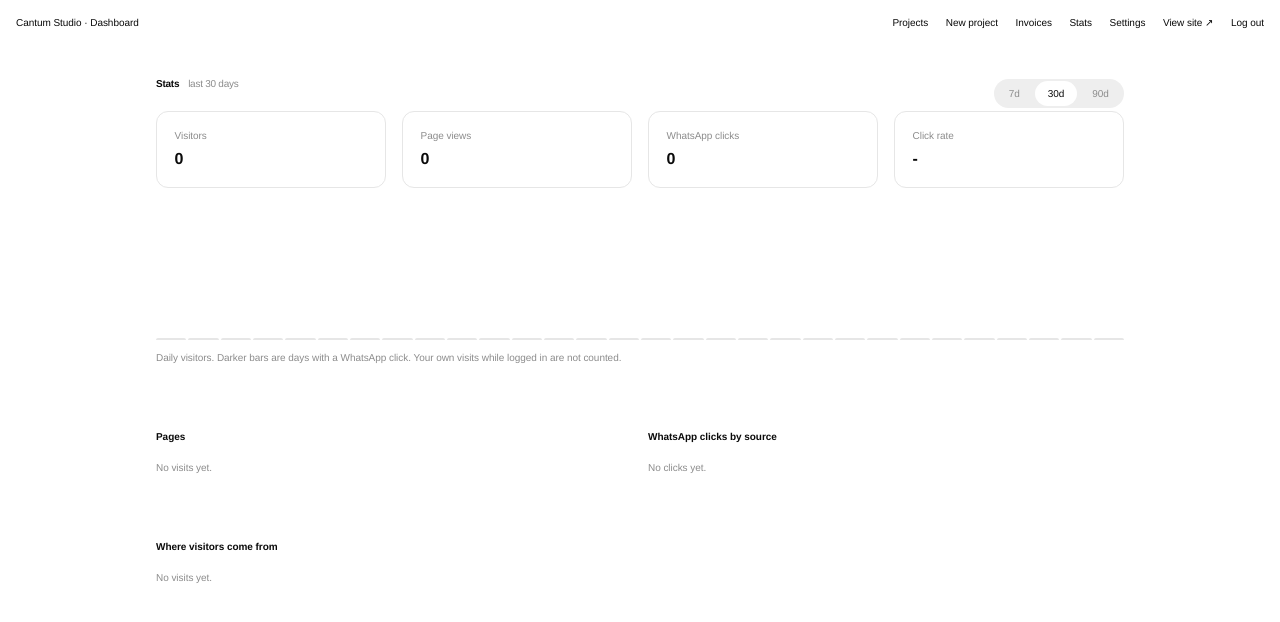
After one commit to Azzril-Ziqrie/cantum, a PHP site: page /admin/stats.php in a window 1280 px wide. The commit adds this page. Shown: the top 622 px of the page. Run offline with PHP 8.4, Linux system fonts and the light colour scheme; the visitor is signed in with stand-in values (Sample User, id 1); data comes from the database, SQL or seed files in the repository; both versions use the stored data as it was after the commit; some libraries are stand-ins or nearby versions.

Commit message:
WhatsApp buttons (pricing, project, contact) and cookie-free visit stats in admin
Co-Authored-By: Claude Sonnet 5.5 <noreply@anthropic.com>

```diff
--- a/admin/_layout.php
+++ b/admin/_layout.php
@@ -17,6 +17,7 @@ function admin_head(string $title): void { ?>
     <a href="<?= url('admin/') ?>">Projects</a>
     <a href="<?= url('admin/edit.php') ?>">New project</a>
     <a href="<?= url('admin/invoices.php') ?>">Invoices</a>
+    <a href="<?= url('admin/stats.php') ?>">Stats</a>
     <a href="<?= url('admin/settings.php') ?>">Settings</a>
     <a href="<?= url() ?>" target="_blank">View site ↗</a>
     <a href="<?= url('admin/logout.php') ?>">Log out</a>
--- a/admin/settings.php
+++ b/admin/settings.php
@@ -8,7 +8,7 @@ $err = '';
 if ($_SERVER['REQUEST_METHOD'] === 'POST') {
     check_csrf();
     if (($_POST['form'] ?? '') === 'site') {
-        foreach (['headline', 'tagline', 'about_title', 'about_text', 'email', 'phone', 'address', 'instagram', 'invoice_payment', 'invoice_terms', 'about_text_id'] as $k) {
+        foreach (['headline', 'tagline', 'about_title', 'about_text', 'email', 'phone', 'whatsapp', 'address', 'instagram', 'invoice_payment', 'invoice_terms', 'about_text_id'] as $k) {
             save_setting($k, trim($_POST[$k] ?? ''));
         }
         $msg = 'Settings saved.';
@@ -53,6 +53,7 @@ admin_head('Settings');
   <div class="cols">
     <label>Email<input type="email" name="email" value="<?= e(sv('email')) ?>"></label>
     <label>Phone<input name="phone" value="<?= e(sv('phone')) ?>"></label>
+    <label>WhatsApp<input name="whatsapp" value="<?= e(sv('whatsapp')) ?>" placeholder="0812xxxxxxx" inputmode="tel"></label>
     <label>Instagram URL<input name="instagram" value="<?= e(sv('instagram')) ?>"></label>
   </div>
   <label>Address<textarea name="address" rows="2"><?= e(sv('address')) ?></textarea></label>
--- /dev/null
+++ b/admin/stats.php
@@ -0,0 +1,94 @@
+<?php
+require __DIR__ . '/../inc/bootstrap.php';
+require __DIR__ . '/_layout.php';
+require_login();
+
+$range = (int)($_GET['d'] ?? 30);
+if (!in_array($range, [7, 30, 90], true)) $range = 30;
+$s = stats_range($range);
+$tot = $s['totals'];
+$visitors = $tot['visitors'] ?? 0;
+$views = $tot['views'] ?? 0;
+$wa = $tot['wa'] ?? 0;
+
+/** Top rows of a key family (prefix "page:", "ref:", "wa:"), as [label => n]. */
+function top_of(array $totals, string $prefix, int $limit = 8): array
+{
+    $out = [];
+    foreach ($totals as $k => $n) {
+        if (strpos($k, $prefix) === 0 && $k !== rtrim($prefix, ':')) $out[substr($k, strlen($prefix))] = $n;
+    }
+    arsort($out);
+    return array_slice($out, 0, $limit, true);
+}
+$titles = [];
+foreach (db()->query('SELECT slug, title FROM projects') as $r) $titles[$r['slug']] = $r['title'];
+function page_label(string $key, array $titles): string
+{
+    [$lang, $path] = explode(':', $key, 2) + [1 => '/'];
+    if (preg_match('/^project\.php\?slug=(.+)$/', $path, $m)) $path = ($titles[$m[1]] ?? $m[1]);
+    elseif ($path === '/') $path = 'Home';
+    else $path = ucfirst(preg_replace('/\.php$/', '', $path));
+    return $path . ($lang === 'id' ? ' (id)' : '');
+}
+$pages = top_of($tot, 'page:', 10);
+$refs = top_of($tot, 'ref:');
+$clicks = top_of($tot, 'wa:');
+$max = max(1, ...array_column($s['days'], 'visitors'));
+
+admin_head('Stats');
+?>
+<div class="row between">
+  <h1>Stats <small>last <?= $range ?> days</small></h1>
+  <nav class="seg">
+    <?php foreach ([7, 30, 90] as $d): ?>
+      <a href="<?= url('admin/stats.php?d=' . $d) ?>"<?= $d === $range ? ' aria-current="true"' : '' ?>><?= $d ?>d</a>
+    <?php endforeach; ?>
+  </nav>
+</div>
+
+<?php if (!stats_db()): ?>
+  <p class="err">Statistics need the SQLite extension on this server.</p>
+<?php endif; ?>
+
+<div class="stats four">
+  <div><span class="muted">Visitors</span><strong><?= number_format($visitors, 0, ',', '.') ?></strong></div>
+  <div><span class="muted">Page views</span><strong><?= number_format($views, 0, ',', '.') ?></strong></div>
+  <div><span class="muted">WhatsApp clicks</span><strong><?= number_format($wa, 0, ',', '.') ?></strong></div>
+  <div><span class="muted">Click rate</span><strong><?= $visitors ? number_format($wa / $visitors * 100, 1, ',', '.') . '%' : '-' ?></strong></div>
+</div>
+
+<div class="bars" role="img" aria-label="Visitors per day">
+  <?php foreach ($s['days'] as $day => $v): ?>
+    <span title="<?= e($day) ?>: <?= $v['visitors'] ?> visitors, <?= $v['wa'] ?> WhatsApp"><i style="height:<?= max(2, round($v['visitors'] / $max * 100)) ?>%"<?= $v['wa'] ? ' class="wa"' : '' ?>></i></span>
+  <?php endforeach; ?>
+</div>
+<p class="muted bars-note">Daily visitors. Darker bars are days with a WhatsApp click. Your own visits while logged in are not counted.</p>
+
+<div class="cols two">
+  <section>
+    <h2>Pages</h2>
+    <?php if (!$pages): ?><p class="muted">No visits yet.</p><?php else: ?>
+    <table class="list"><tbody>
+      <?php foreach ($pages as $k => $n): ?><tr><td><?= e(page_label($k, $titles)) ?></td><td class="r"><?= $n ?></td></tr><?php endforeach; ?>
+    </tbody></table>
+    <?php endif; ?>
+  </section>
+  <section>
+    <h2>WhatsApp clicks by source</h2>
+    <?php if (!$clicks): ?><p class="muted">No clicks yet.</p><?php else: ?>
+    <table class="list"><tbody>
+      <?php foreach ($clicks as $k => $n): ?><tr><td><?= e(str_replace(':', ' / ', $k)) ?></td><td class="r"><?= $n ?></td></tr><?php endforeach; ?>
+    </tbody></table>
+    <?php endif; ?>
+  </section>
+  <section>
+    <h2>Where visitors come from</h2>
+    <?php if (!$refs): ?><p class="muted">No visits yet.</p><?php else: ?>
+    <table class="list"><tbody>
+      <?php foreach ($refs as $k => $n): ?><tr><td><?= e($k) ?></td><td class="r"><?= $n ?></td></tr><?php endforeach; ?>
+    </tbody></table>
+    <?php endif; ?>
+  </section>
+</div>
+<?php admin_foot(); ?>
--- a/assets/css/admin.css
+++ b/assets/css/admin.css
@@ -78,3 +78,20 @@ legend { padding: 0 .4rem; font-size: 10px; color: var(--muted); }
 .totals dl div { display: flex; justify-content: space-between; gap: 2rem; padding: .2rem 0; }
 .totals dl .grand { border-top: 1px solid var(--fg); margin-top: .3rem; padding-top: .5rem; font-weight: 600; }
 @media (max-width: 720px) { .totals { grid-template-columns: 1fr 1fr; } .totals dl { grid-column: 1 / -1; justify-self: stretch; } }
+
+/* stats */
+.stats.four { grid-template-columns: repeat(4, 1fr); }
+@media (max-width: 640px) { .stats.four { grid-template-columns: 1fr 1fr; } }
+.seg { display: flex; gap: .15rem; background: var(--soft); border-radius: 999px; padding: .15rem; font-size: 10px; }
+.seg a { padding: .3rem .8rem; border-radius: 999px; color: var(--muted); transition: background .2s, color .2s; }
+.seg a[aria-current] { background: var(--bg); color: var(--fg); }
+.bars { display: flex; align-items: flex-end; gap: 2px; height: 120px; margin: 0 0 .6rem; }
+.bars span { flex: 1 1 0; min-width: 0; height: 100%; display: flex; align-items: flex-end; }
+.bars i { display: block; width: 100%; border-radius: 2px 2px 0 0; background: var(--line); transition: background .2s; }
+.bars i.wa { background: var(--fg); }
+.bars span:hover i { background: var(--muted); }
+.bars-note { margin-bottom: 1rem; }
+.cols.two { grid-template-columns: repeat(2, 1fr); align-items: start; }
+.cols.two section:last-child { grid-column: 1 / -1; }
+@media (max-width: 640px) { .cols.two { grid-template-columns: 1fr; } }
+.list td.r { text-align: right; font-variant-numeric: tabular-nums; width: 4rem; }
--- a/assets/css/style.css
+++ b/assets/css/style.css
@@ -346,3 +346,6 @@ main { padding: 78px var(--gutter) 10vh; flex: 1 0 auto; }
 .plink a:hover span { transform: translate(2px, -2px); color: var(--fg); }
 @media (max-width: 640px) { .plink { grid-template-columns: 7rem 1fr; } .plink a { grid-column: auto; } }
 @media (prefers-reduced-motion: reduce) { .plink a span { transition: none; } }
+
+/* project: WhatsApp row (same rhythm as the live-site row) */
+.plink.pwa { margin: 40px 0 0; }
--- a/contact.php
+++ b/contact.php
@@ -6,9 +6,11 @@ $canonicalPath = 'contact.php';
 $jsonLd = [['@context' => 'https://schema.org', '@type' => 'ContactPage', 'url' => abs_url((LANG === 'id' ? 'id/' : '') . 'contact.php'), 'name' => t('contact_page_name'), 'inLanguage' => LANG, 'about' => ['@id' => abs_url('#studio')]]];
 require __DIR__ . '/inc/header.php';
 
+$waNum = wa_phone();
 $rows = array_filter([
+    t('lbl_whatsapp')  => $waNum ? '<a href="' . e(wa_link(t('wa_msg_general'))) . '" target="_blank" rel="noopener" data-wa="contact">' . e(setting('whatsapp') ?: setting('phone')) . '</a>' : '',
     t('lbl_email')     => setting('email')     ? '<a href="mailto:' . e(setting('email')) . '">' . e(setting('email')) . '</a>' : '',
-    t('lbl_phone')     => setting('phone')     ? '<a href="tel:' . e(preg_replace('/[^\d+]/', '', setting('phone'))) . '">' . e(setting('phone')) . '</a>' : '',
+    t('lbl_phone')     => setting('phone') && wa_number(setting('phone')) !== $waNum ? '<a href="tel:' . e(preg_replace('/[^\d+]/', '', setting('phone'))) . '">' . e(setting('phone')) . '</a>' : '',
     t('lbl_address')   => setting('address')   ? nl2br(e(setting('address'))) : '',
     t('lbl_instagram') => setting('instagram') ? '<a href="' . e(setting('instagram')) . '" target="_blank" rel="noopener">' . e(preg_replace('#^https?://(www\.)?#', '', rtrim(setting('instagram'), '/'))) . '</a>' : '',
 ]);
--- a/inc/bootstrap.php
+++ b/inc/bootstrap.php
@@ -10,6 +10,7 @@ if (strpos($script, '/admin/') !== false || basename($script) === 'invoice.php'
 }
 
 define('ROOT', dirname(__DIR__));
+require_once __DIR__ . '/stats.php';
 define('UPLOAD_DIR', ROOT . '/uploads');
 
 // Base URL path of the site (works in /cantum/ or at domain root).
@@ -374,7 +375,7 @@ function org_schema(): array
         'makesOffer' => array_map(fn($n, $id) => ['@type' => 'Offer', 'itemOffered' => ['@type' => 'Service', 'name' => $n, 'alternateName' => $id, 'areaServed' => 'Bogor, Indonesia', 'provider' => ['@id' => abs_url('#studio')]]], SERVICES, SERVICES_ID),
     ];
     if (setting('email')) $org['email'] = setting('email');
-    if (setting('phone')) $org['telephone'] = setting('phone');
+    if (wa_phone() !== '') $org['telephone'] = '+' . wa_phone();
     return $org;
 }
 
@@ -438,3 +439,13 @@ function wa_number(string $phone): string
     if ($d[0] === '0') $d = '62' . substr($d, 1);
     return $d;
 }
+
+/** The studio's WhatsApp number (Settings > WhatsApp, falls back to Phone), international format without +. */
+function wa_phone(): string { return wa_number(setting('whatsapp') ?: setting('phone')); }
+
+/** wa.me link with a ready-made message, or '' when no number is set. */
+function wa_link(string $msg): string
+{
+    $n = wa_phone();
+    return $n === '' ? '' : 'https://wa.me/' . $n . '?text=' . rawurlencode($msg);
+}
--- a/inc/footer.php
+++ b/inc/footer.php
@@ -3,6 +3,6 @@
   <a href="<?= e(setting('instagram') ?: 'https://www.instagram.com/cantumstudio/') ?>" target="_blank" rel="noopener"><?= e(SITE_NAME) ?></a>
   <span><?= date('Y') ?></span>
 </footer>
-<script src="<?= url('assets/js/main.js') ?>?v=<?= filemtime(__DIR__ . '/../assets/js/main.js') ?>"></script>
+<script src="<?= url('assets/js/main.js') ?>?v=<?= filemtime(__DIR__ . '/../assets/js/main.js') ?>" data-track="<?= url('track.php') ?>"></script>
 </body>
 </html>
--- a/inc/header.php
+++ b/inc/header.php
@@ -13,6 +13,7 @@ $canonical = abs_url((LANG === 'id' ? 'id/' : '') . ($canonicalPath ?? ''));
 $altEn = abs_url($canonicalPath ?? '');
 $altId = abs_url('id/' . ($canonicalPath ?? ''));
 $ogType = $ogType ?? 'website';
+if (http_response_code() === 200) stats_pageview(LANG . ':' . ($canonicalPath === '' ? '/' : $canonicalPath));
 $metaImage = $metaImage ?? null;
 if (!$metaImage) {   // share previews for pages without their own image: the studio's first project cover
     $first = db()->query('SELECT * FROM projects WHERE published = 1 ORDER BY sort_order ASC, year DESC, id DESC LIMIT 1')->fetch();
--- /dev/null
+++ b/inc/stats.php
@@ -0,0 +1,106 @@
+<?php
+// Cantum Studio: cookie-free visit statistics.
+// Counters only (per day, per key). A visitor is a salted hash of IP + browser + day that is thrown away after the day ends,
+// so nothing personal is stored. Lives in data/stats.sqlite (not tracked by git, so `git pull` never touches it).
+// Every call is wrapped so a stats failure can never break a public page.
+
+function stats_db(): ?PDO
+{
+    static $pdo = false;
+    if ($pdo !== false) return $pdo;
+    try {
+        if (!in_array('sqlite', PDO::getAvailableDrivers(), true)) return $pdo = null;
+        $pdo = new PDO('sqlite:' . dirname(__DIR__) . '/data/stats.sqlite');
+        $pdo->setAttribute(PDO::ATTR_ERRMODE, PDO::ERRMODE_EXCEPTION);
+        $pdo->setAttribute(PDO::ATTR_DEFAULT_FETCH_MODE, PDO::FETCH_ASSOC);
+        $pdo->exec('PRAGMA busy_timeout = 1500');
+        $pdo->exec('CREATE TABLE IF NOT EXISTS hits (day TEXT NOT NULL, k TEXT NOT NULL, n INTEGER NOT NULL DEFAULT 0, PRIMARY KEY (day, k))');
+        $pdo->exec('CREATE TABLE IF NOT EXISTS seen (day TEXT NOT NULL, h TEXT NOT NULL, PRIMARY KEY (day, h))');
+        $pdo->exec('CREATE TABLE IF NOT EXISTS meta (k TEXT PRIMARY KEY, v TEXT)');
+    } catch (Throwable $e) {
+        $pdo = null;
+    }
+    return $pdo;
+}
+
+function stats_today(): string
+{
+    return (new DateTime('now', new DateTimeZone('Asia/Jakarta')))->format('Y-m-d');
+}
+
+function stats_is_bot(): bool
+{
+    $ua = $_SERVER['HTTP_USER_AGENT'] ?? '';
+    if ($ua === '' || preg_match('/bot|crawl|spider|slurp|preview|fetch|monitor|lighthouse|headless|curl|wget|python|java|go-http|scrapy|axios|facebookexternalhit|whatsapp|telegram|discord|slack/i', $ua)) return true;
+    return stripos($_SERVER['HTTP_SEC_PURPOSE'] ?? '', 'prefetch') !== false
+        || stripos($_SERVER['HTTP_X_PURPOSE'] ?? '', 'preview') !== false;
+}
+
+/** True when this request should not be counted: bots, prefetches, Do Not Track, and the signed-in owner. */
+function stats_skip(): bool
+{
+    return stats_is_bot() || ($_SERVER['HTTP_DNT'] ?? '') === '1' || !empty($_SESSION['uid']);
+}
+
+function stats_add(PDO $pdo, string $day, string $k, int $n = 1): void
+{
+    $pdo->prepare('INSERT INTO hits (day, k, n) VALUES (?, ?, ?) ON CONFLICT(day, k) DO UPDATE SET n = n + excluded.n')->execute([$day, $k, $n]);
+}
+
+/** One page view; the first view of the day by a visitor also counts them and where they came from. */
+function stats_pageview(string $page): void
+{
+    try {
+        if (($_SERVER['REQUEST_METHOD'] ?? 'GET') !== 'GET' || stats_skip() || !($pdo = stats_db())) return;
+        $day = stats_today();
+        $page = substr($page, 0, 120);
+        stats_add($pdo, $day, 'views');
+        stats_add($pdo, $day, 'page:' . $page);
+
+        $salt = $pdo->query("SELECT v FROM meta WHERE k = 'salt'")->fetchColumn();
+        if (!$salt) {
+            $salt = bin2hex(random_bytes(16));
+            $pdo->prepare("INSERT OR IGNORE INTO meta (k, v) VALUES ('salt', ?)")->execute([$salt]);
+        }
+        $h = hash('sha256', $salt . '|' . ($_SERVER['REMOTE_ADDR'] ?? '') . '|' . ($_SERVER['HTTP_USER_AGENT'] ?? '') . '|' . $day);
+        $ins = $pdo->prepare('INSERT OR IGNORE INTO seen (day, h) VALUES (?, ?)');
+        $ins->execute([$day, $h]);
+        if ($ins->rowCount() === 1) {
+            stats_add($pdo, $day, 'visitors');
+            $ref = strtolower((string)parse_url($_SERVER['HTTP_REFERER'] ?? '', PHP_URL_HOST));
+            $ref = preg_replace('/^www\./', '', $ref);
+            $own = preg_replace('/^www\./', '', strtolower(preg_replace('/:\d+$/', '', $_SERVER['HTTP_HOST'] ?? '')));
+            stats_add($pdo, $day, 'ref:' . ($ref === '' || $ref === $own ? '(direct)' : substr($ref, 0, 80)));
+            $pdo->prepare('DELETE FROM seen WHERE day < ?')->execute([$day]);
+        }
+    } catch (Throwable $e) {
+    }
+}
+
+/** A WhatsApp click, with the place it came from (e.g. "pricing:Business"). */
+function stats_click(string $source): void
+{
+    try {
+        if (stats_skip() || !($pdo = stats_db())) return;
+        $day = stats_today();
+        stats_add($pdo, $day, 'wa');
+        stats_add($pdo, $day, 'wa:' . substr($source, 0, 60));
+    } catch (Throwable $e) {
+    }
+}
+
+/** @return array{days: array<string, array<string,int>>, totals: array<string,int>} per-day and summed counters for the last $n days */
+function stats_range(int $n): array
+{
+    $out = ['days' => [], 'totals' => []];
+    $tz = new DateTimeZone('Asia/Jakarta');
+    for ($i = $n - 1; $i >= 0; $i--) $out['days'][(new DateTime("-$i day", $tz))->format('Y-m-d')] = ['visitors' => 0, 'views' => 0, 'wa' => 0];
+    if (!($pdo = stats_db())) return $out;
+    $st = $pdo->prepare('SELECT day, k, n FROM hits WHERE day >= ?');
+    $st->execute([array_key_first($out['days'])]);
+    foreach ($st as $r) {
+        if (isset($out['days'][$r['day']]) && array_key_exists($r['k'], $out['days'][$r['day']])) $out['days'][$r['day']][$r['k']] = (int)$r['n'];
+        $out['totals'][$r['k']] = ($out['totals'][$r['k']] ?? 0) + (int)$r['n'];
+    }
+    return $out;
+}
--- a/project.php
+++ b/project.php
@@ -87,6 +87,10 @@ require __DIR__ . '/inc/header.php';
     <div class="gcount" aria-hidden="true"><span class="gcn">1 / <?= count($images) ?></span><span class="gbar"><span></span></span></div>
   <?php endif; ?>
 
+  <?php if ($wa = wa_link(sprintf(t('wa_msg_project'), $p['title']))): ?>
+    <div class="plink pwa"><span class="lbl"><?= e(t('lbl_interest')) ?></span><a href="<?= e($wa) ?>" target="_blank" rel="noopener" data-wa="project:<?= e($p['slug']) ?>"><?= e(t('wa_similar')) ?> <span aria-hidden="true">↗</span></a></div>
+  <?php endif; ?>
+
   <nav class="pnav">
     <a href="<?= lurl() ?>"><?= e(t('back_all')) ?></a>
     <?php if ($next['slug'] !== $p['slug']): ?>
--- a/robots.txt
+++ b/robots.txt
@@ -4,5 +4,6 @@ Disallow: /admin/
 Disallow: /data/
 Disallow: /inc/
 Disallow: /invoice
+Disallow: /track
 
 Sitemap: https://cantum-studio.site/sitemap.xml
```
Also changed, not shown: assets/js/main.js (+11 -0 lines), inc/strings.php (+10 -2 lines), pricing.php (+6 -2 lines), track.php (added, +9 -0 lines), data/cantum.sqlite, 1 other file.
